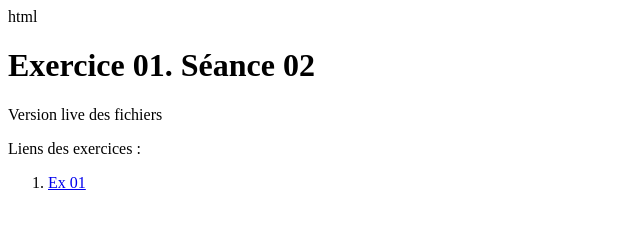
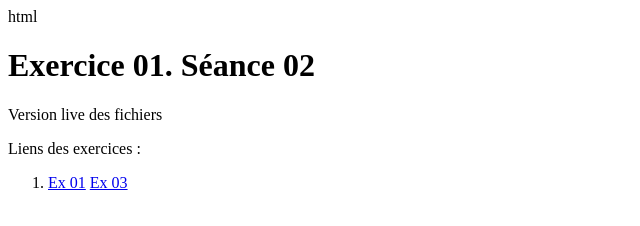
Before and after one commit to LouMeys/Coursdatadesign, a plain HTML site: page index.html in a window 1280 px wide. Shown: the full height of the page, 0-640 px from the left. Drawn offline with Linux system fonts and the light colour scheme.

Commit message:
Update index.html

```diff
--- a/index.html
+++ b/index.html
@@ -12,6 +12,7 @@ html <html lang="en">
     <ol>
         <li>
             <a href="ex_01.html">Ex 01</a>
+             <a href="ex01_seance3.html">Ex 03</a>
         </li>
     </ol>
 </body>
```
